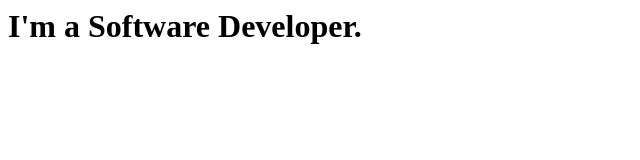
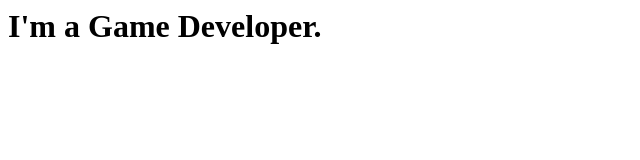
Before and after one commit to SparshV47/SparshV47.github.io, a plain HTML site: page index.html in a window 1280 px wide. Shown: the whole page, without its empty margins (0-640 px from the left). Drawn offline with Linux system fonts and the light colour scheme.

Commit message:
second commit

```diff
--- a/index.html
+++ b/index.html
@@ -1,8 +1,8 @@
 <html>
     <head>
-        <title> Sparsh || Software Developer</title>
+        <title> Sparsh || Psychiatrist</title>
     </head>
     <body>
-        <h1>I'm a Software Developer.</h1>
+        <h1>I'm a Game Developer.</h1>
     </body>
 </html>
```
